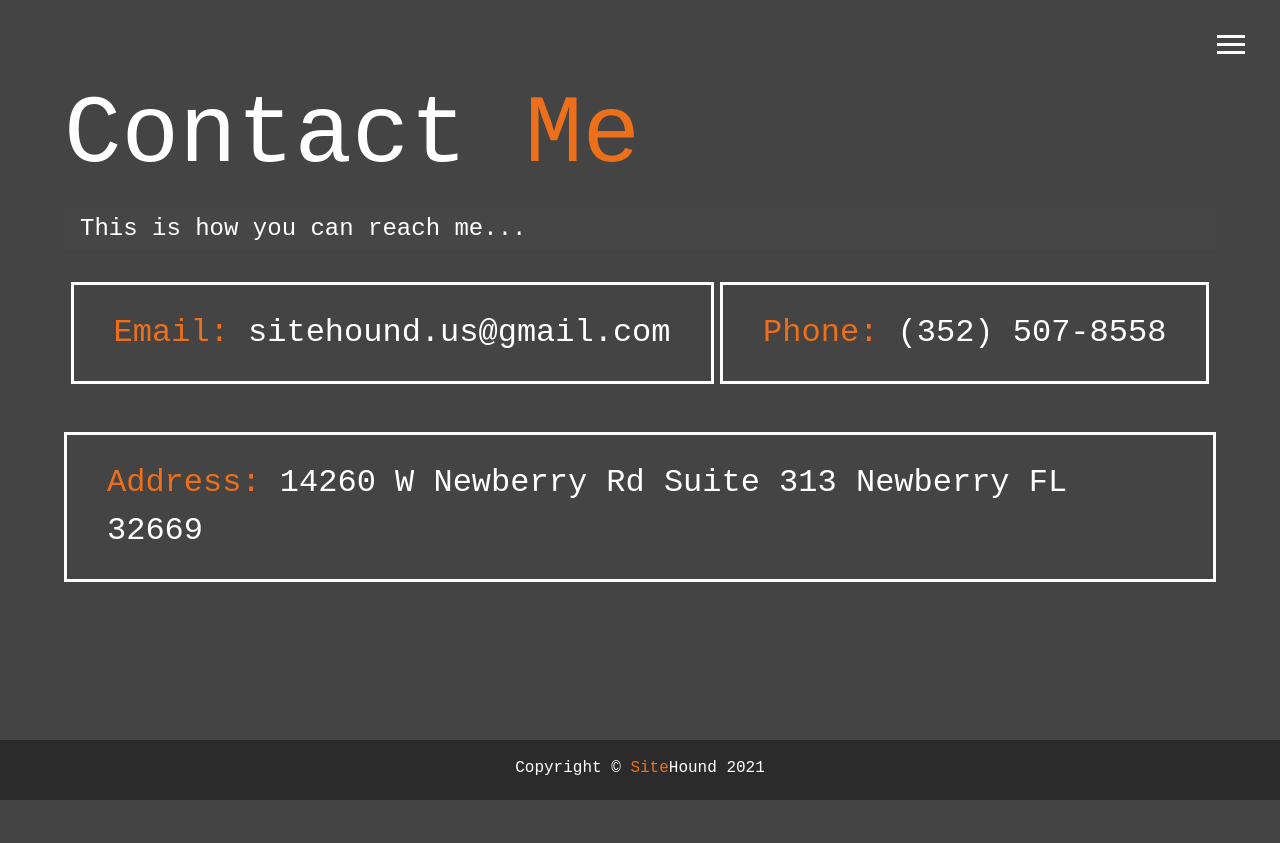
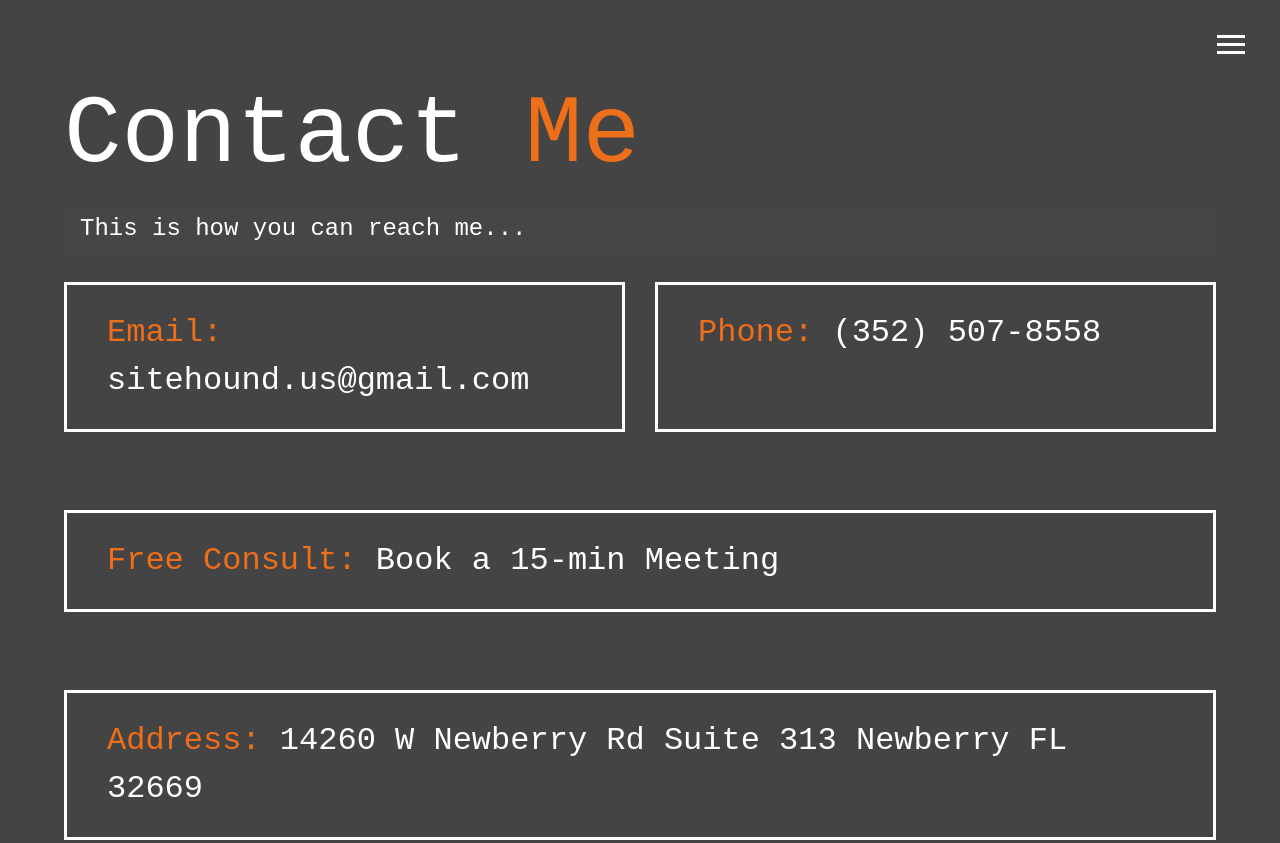
Before and after one commit to f2hodge/sitehound.us, a website: page dist/contact.html in a window 1280 px wide. Shown: the top 843 px of the page. Before the commit the page ends 800 px from the top, so only its background shows below. Drawn offline with Linux system fonts and the light colour scheme.

Commit message:
20230703 18:16

```diff
--- a/scss/_mobile.scss
+++ b/scss/_mobile.scss
@@ -69,6 +69,18 @@
     .projects {
         grid-template-columns: repeat(2, 1fr);
     }
+
+    // NEW CODE: ContactMe styling
+    .boxes {
+        grid-template-areas:
+        'bioimage'
+        'bio'
+        'job1'
+        'job2'
+        'job3';
+
+        grid-template-columns: repeat(2, 1fr);
+    }
 }
 
 // Smartphones
@@ -81,4 +93,9 @@
     .projects {
         grid-template-columns: 1fr;
     }
+
+    // ContactMe styling
+    .boxes {
+        grid-template-columns: 1fr;
+    }
 }
--- a/scss/main.scss
+++ b/scss/main.scss
@@ -54,6 +54,7 @@ header {
 main {
     padding: 4rem;
     // height: 100%;  Old version
+    // New version calculates height keeping footer at the bottom
     min-height: calc(100vh - 60px);
 
     .icons {
@@ -137,11 +138,54 @@ main {
 
 // ContactMe page styling
 .boxes {
-    display: flex;
-    flex-wrap: wrap;
-    justify-content: space-evenly;
-    align-items: center;
+    // START OLD CODE
+    // display: flex;
+    // flex-wrap: wrap;
+    // justify-content: space-evenly;
+    // align-items: center;
+    // margin-top: 1rem;
+
+    // div {
+    //     font-size: 2rem;
+    //     border: 3px #fff solid;
+    //     padding: 1.5rem 2.5rem;
+    //     margin-bottom: 3rem;
+    //     @include easeOut;
+
+    //     &:hover {
+    //         padding: 0.5rem 1.5rem;
+    //         background: $secondary-color;
+    //         color: set-text-color($secondary-color);
+    //         span {
+    //             color: set-text-color($secondary-color);
+    //         }
+    //     }
+    // }
+    // END OLD CODE
+
+    display: grid;
+    grid-gap: 30px;
+    grid-template-areas:
+    'box1 box2'
+    'box3 box3'
+    'box4 box4';
+    grid-template-columns: repeat(2, 1fr);
     margin-top: 1rem;
+
+    .box-1 {
+        grid-area: box1;
+    }
+
+    .box-2 {
+        grid-area: box2;
+    }
+
+    .box-3 {
+        grid-area: box3;
+    }
+    .box-4 {
+        grid-area: box4;
+    }
 
     div {
         font-size: 2rem;
```
Also changed, not shown: dist/contact.html, dist/css/main.css.
